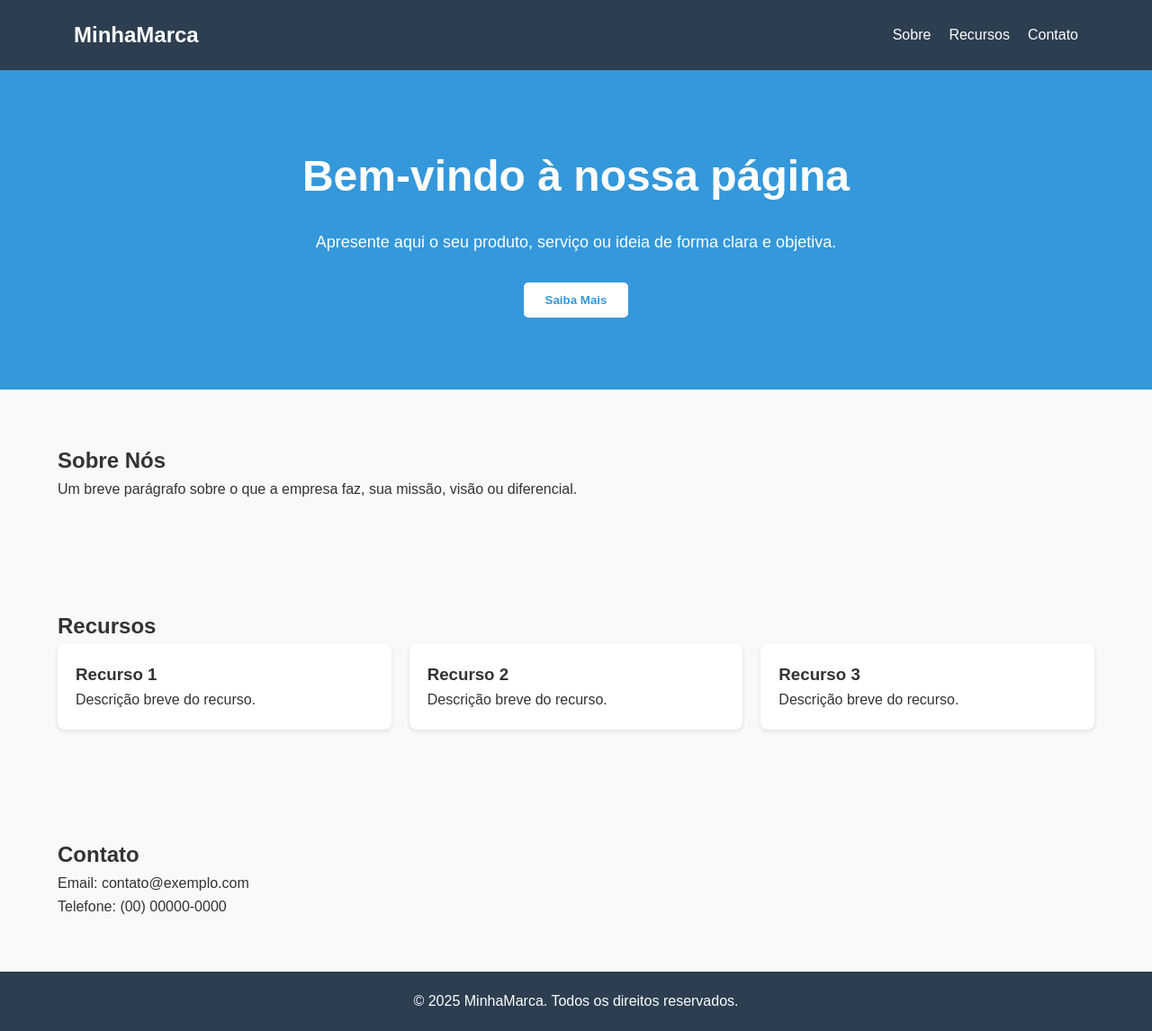
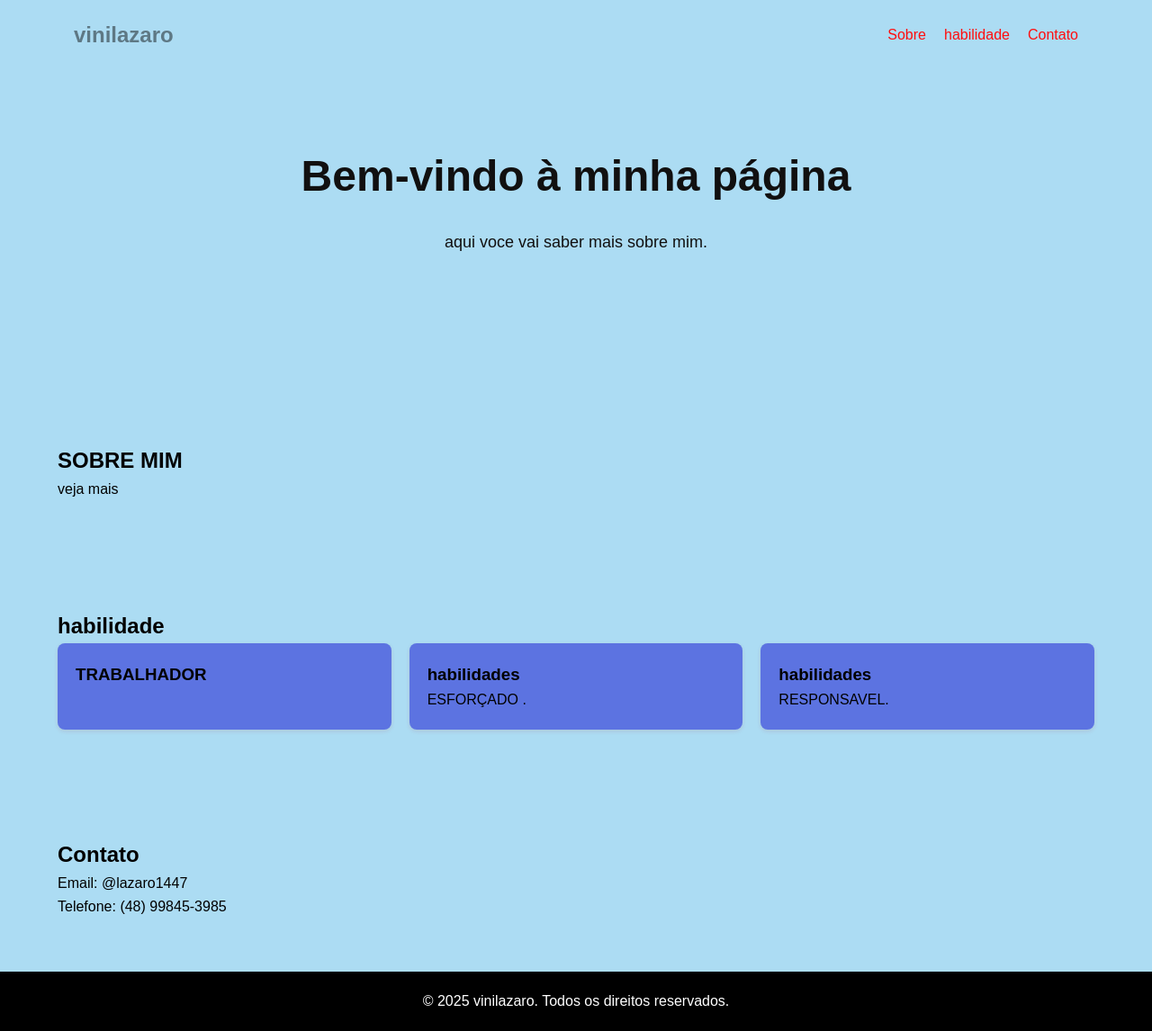
Before and after one commit to vinicius-silva-20/landing-page, a plain HTML site: page index.html in a window 1280 px wide. Shown: the whole page at 90% size. Drawn offline with Linux system fonts and the light colour scheme.

Commit message:
PORTIFOLIO DO VINICIUS

```diff
--- a/index.html
+++ b/index.html
@@ -10,11 +10,11 @@
   <header>
     <div class="container">
       <nav>
-        <div class="logo">MinhaMarca</div>
+        <div class="logo">vinilazaro</div>
         <div class="menu-toggle" onclick="toggleMenu()">☰</div>
         <div class="menu" id="menu">
           <a href="#sobre">Sobre</a>
-          <a href="#recursos">Recursos</a>
+          <a href="#habilidade">habilidade</a>
           <a href="#contato">Contato</a>
         </div>
       </nav>
@@ -23,34 +23,38 @@
 
   <section class="hero">
     <div class="container">
-      <h1>Bem-vindo à nossa página</h1>
-      <p>Apresente aqui o seu produto, serviço ou ideia de forma clara e objetiva.</p>
+      <h1>Bem-vindo à minha página</h1>
+      <p>aqui voce vai saber mais sobre mim.</p>
       <button>Saiba Mais</button>
     </div>
   </section>
 
   <section id="sobre">
     <div class="container">
-      <h2>Sobre Nós</h2>
-      <p>Um breve parágrafo sobre o que a empresa faz, sua missão, visão ou diferencial.</p>
+
+      <h2>SOBRE MIM </h2>
+      <p>veja mais </p>
     </div>
   </section>
 
-  <section id="recursos">
+  <section id=">
     <div class="container">
-      <h2>Recursos</h2>
+      <h2>habilidade </h2>
       <div class="grid">
         <div class="grid-item">
-          <h3>Recurso 1</h3>
-          <p>Descrição breve do recurso.</p>
+          <h3>
+          <p>TRABALHADOR</p>
+
+
+
         </div>
         <div class="grid-item">
-          <h3>Recurso 2</h3>
-          <p>Descrição breve do recurso.</p>
+          <h3>habilidades</h3>
+          <p>ESFORÇADO .</p>
         </div>
         <div class="grid-item">
-          <h3>Recurso 3</h3>
-          <p>Descrição breve do recurso.</p>
+          <h3>habilidades</h3>
+          <p>RESPONSAVEL.</p>
         </div>
       </div>
     </div>
@@ -59,13 +63,13 @@
   <section id="contato">
     <div class="container">
       <h2>Contato</h2>
-      <p>Email: contato@exemplo.com</p>
-      <p>Telefone: (00) 00000-0000</p>
+      <p>Email: @lazaro1447</p>
+      <p>Telefone: (48) 99845-3985</p>
     </div>
   </section>
 
   <footer>
-    <p>&copy; 2025 MinhaMarca. Todos os direitos reservados.</p>
+    <p>&copy; 2025 vinilazaro. Todos os direitos reservados.</p>
   </footer>
 
   <script>
--- a/style.css
+++ b/style.css
@@ -7,13 +7,13 @@
     body {
       font-family: Arial, sans-serif;
       line-height: 1.6;
-      background: #f9f9f9;
-      color: #333;
+      background: #0f9cdd58;
+      color: #000000;
     }
 
     header {
-      background: #2c3e50;
-      color: white;
+      background: #4249d300;
+      color: rgba(0, 0, 0, 0.453);
       padding: 20px;
     }
 
@@ -40,7 +40,7 @@
     }
 
     .menu a {
-      color: white;
+      color: rgb(255, 14, 14);
       text-decoration: none;
       font-weight: 500;
     }
@@ -52,8 +52,8 @@
 
     .hero {
       padding: 80px 0;
-      background: #3498db;
-      color: white;
+      background: #9a294500;
+      color: rgba(17, 16, 16, 100);
       text-align: center;
     }
 
@@ -69,8 +69,8 @@
 
     .hero button {
       padding: 12px 24px;
-      background: white;
-      color: #3498db;
+      background: rgba(255, 0, 0, 0);
+      color: #3b000000;
       border: none;
       cursor: pointer;
       font-weight: bold;
@@ -89,25 +89,25 @@
 
     .grid-item {
       flex: 1 1 250px;
-      background: white;
+      background: rgba(15, 15, 208, 0.505);
       padding: 20px;
       border-radius: 8px;
-      box-shadow: 0 2px 5px rgba(0,0,0,0.1);
+      box-shadow: 0 2px 5px rgba(182, 14, 14, 0.1);
     }
 
     footer {
-      background: #2c3e50;
-      color: white;
+      background: #000000;
+      color: rgb(255, 255, 255);
       text-align: center;
       padding: 20px;
-    }
+    }s
 
     /* Responsividade */
     @media (max-width: 768px) {
       .menu {
         display: none;
         flex-direction: column;
-        background: #2c3e50;
+        background: #633200;
         position: absolute;
         top: 70px;
         right: 20px;
@@ -123,3 +123,7 @@
         display: block;
       }
     }
+
+    h2{
+      color: black;
+    }
```
